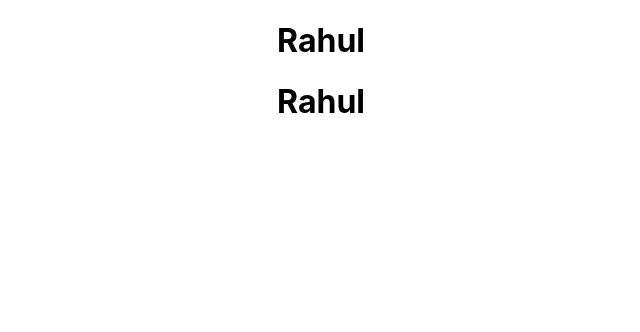
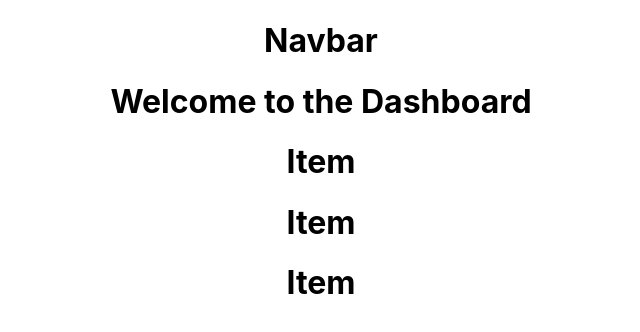
Before and after one commit to rahulgopu/PPMTool, a React (Create React App) app in the folder ppmtool-react/: page / in a window 1280 px wide. Shown: the top 332 px of the page, without its empty margins (319-959 px from the left). Built offline with nearby package versions, Linux system fonts and the light colour scheme.

Commit message:
Project and Header Components

```diff
--- a/ppmtool-react/src/App.js
+++ b/ppmtool-react/src/App.js
@@ -1,11 +1,12 @@
 import React from "react";
 import "./App.css";
 import Dashboard from "./components/Dashboard";
+import Header from "./components/layout/Header";
 
 function App() {
   return (
     <div className="App">
-      <Dashboard />
+      <Header />
       <Dashboard />
     </div>
   );
--- a/ppmtool-react/src/components/Dashboard.js
+++ b/ppmtool-react/src/components/Dashboard.js
@@ -1,10 +1,14 @@
 import React, { Component } from "react";
+import ProjectItem from "./project/ProjectItem";
 
 class Dashboard extends Component {
   render() {
     return (
       <div>
-        <h1>Rahul</h1>
+        <h1>Welcome to the Dashboard</h1>
+        <ProjectItem />
+        <ProjectItem />
+        <ProjectItem />
       </div>
     );
   }
--- /dev/null
+++ b/ppmtool-react/src/components/layout/Header.js
@@ -0,0 +1,9 @@
+import React, { Component } from "react";
+
+class Header extends Component {
+  render() {
+    return <h1>Navbar</h1>;
+  }
+}
+
+export default Header;
--- /dev/null
+++ b/ppmtool-react/src/components/project/ProjectItem.js
@@ -0,0 +1,13 @@
+import React, { Component } from "react";
+
+class ProjectItem extends Component {
+  render() {
+    return (
+      <div>
+        <h1>Item</h1>
+      </div>
+    );
+  }
+}
+
+export default ProjectItem;
```
